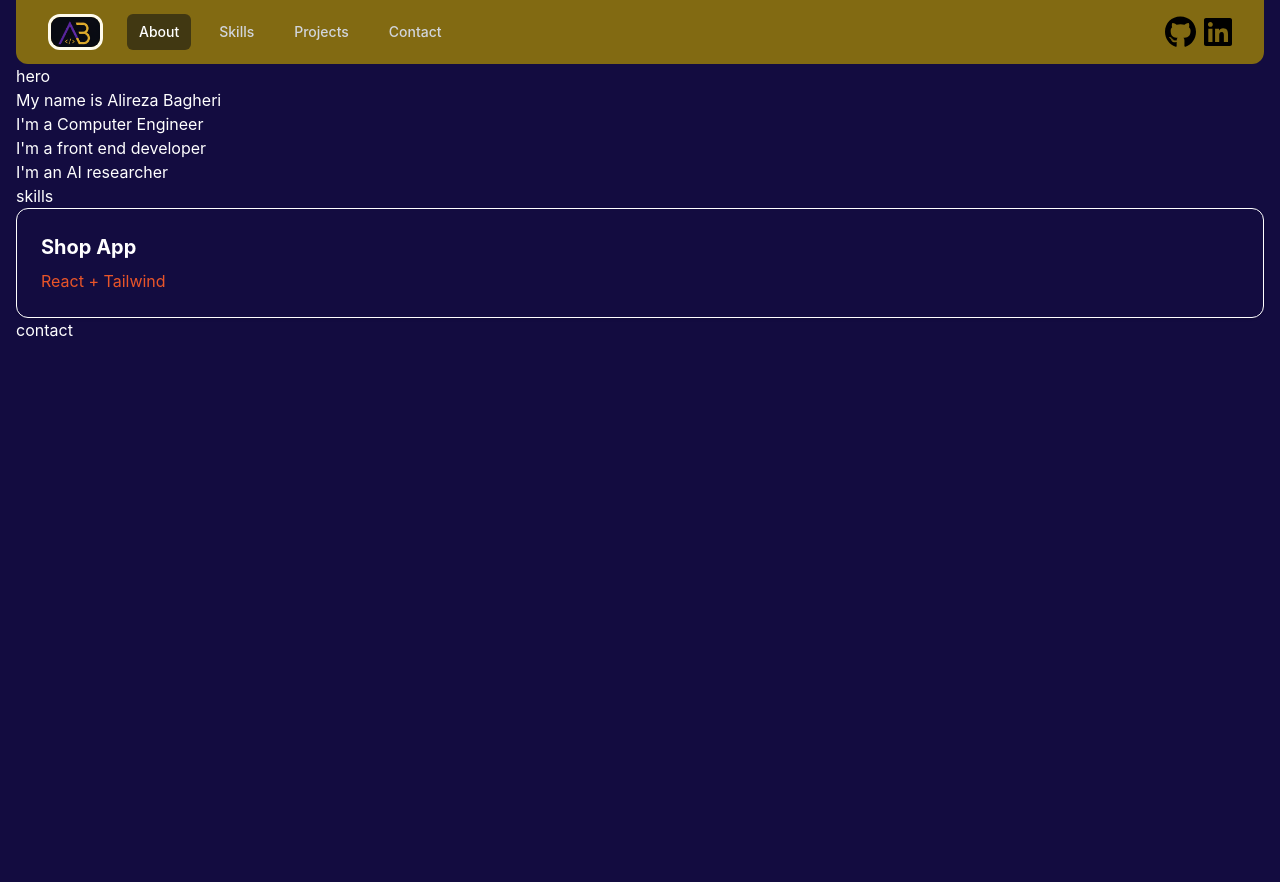
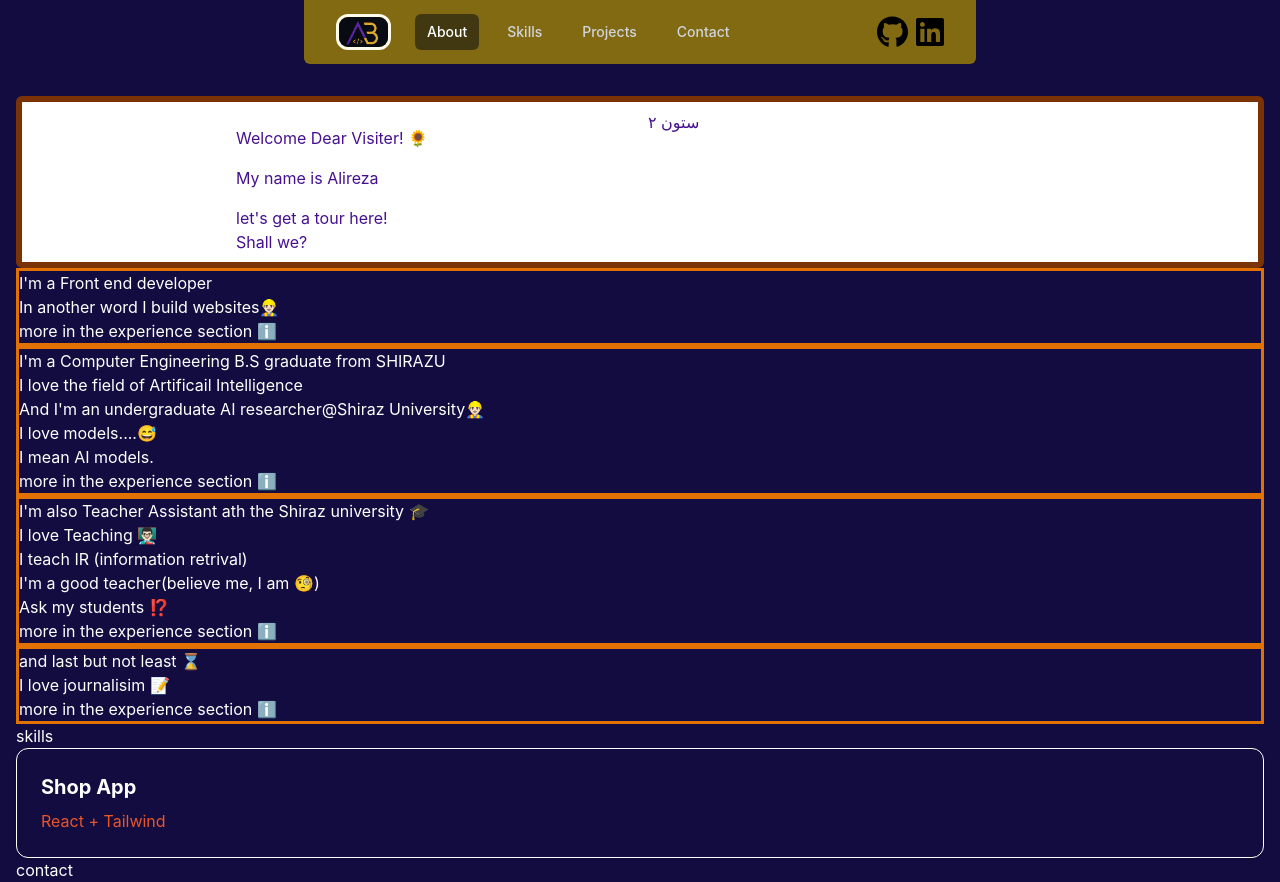
Before and after one commit to alireza-baqeri/my-resume, a React (Vite) app: page / in a window 1280 px wide. Before the commit the page ends 800 px from the top, so only its background shows below. Built offline with nearby package versions, Linux system fonts and the light colour scheme.

Commit message:
adding new sections including Hero part and About

```diff
--- a/src/components/About.jsx
+++ b/src/components/About.jsx
@@ -1,10 +1,31 @@
 function About() {
     return (<>
-        <p>My name is Alireza Bagheri</p>
-
-        <p>I'm a Computer Engineer</p>
-        <p>I'm a front end developer</p>
-        <p>I'm an AI researcher</p>
+        <div className={"border-3 border-amber-600"}>
+            <p>I'm a Front end developer</p>
+            <p>In another word I build websites👷🏻‍♂️</p>
+            <p> more in the experience section ℹ️</p>
+        </div>
+        <div className={"border-3 border-amber-600"}>
+            <p>I'm a Computer Engineering B.S graduate from SHIRAZU</p>
+            <p>I love the field of Artificail Intelligence</p>
+            <p>And I'm an undergraduate AI researcher@Shiraz University👷🏻‍♂️</p>
+            <p> I love models....😅</p>
+            <p> I mean AI models.</p>
+            <p> more in the experience section ℹ️</p>
+        </div>
+        <div className={"border-3 border-amber-600"}>
+            <p>I'm also Teacher Assistant ath the Shiraz university 🎓</p>
+            <p>I love Teaching 👨🏻‍🏫</p>
+            <p>I teach IR <span>(information retrival)</span></p>
+            <p>I'm a good teacher(believe me, I am 🧐)</p>
+            <p> Ask my students ⁉️</p>
+            <p> more in the experience section ℹ️</p>
+        </div>
+        <div className={"border-3 border-amber-600"}>
+            <p>and last but not least ⌛</p>
+            <p>I love journalisim 📝</p>
+            <p> more in the experience section ℹ️</p>
+        </div>
 
     </>);
 }
--- a/src/components/Hero.jsx
+++ b/src/components/Hero.jsx
@@ -1,6 +1,26 @@
 function Hero() {
     return (<>
-            hero
+        <div className="container">
+            <div className="grid grid-cols-12 gap-4 mt-8 bg-white rounded-md p-2  border-6 border-amber-900 ">
+                <div className={"text-brand-purple  col-start-3 col-span-4 "}>
+
+                    <h2 className={" mt-4 "}>
+                        Welcome Dear Visiter! 🌻
+                    </h2>
+                    <h1 className={" mt-4 "}>
+                        My name is Alireza</h1>
+                    <p className={" mt-4 "}>
+                        let's get a tour here!
+                    </p>
+                    <p>
+                        Shall we?
+                    </p>
+                </div>
+                <div className={"text-brand-purple"}>
+                    ستون ۲
+                </div>
+            </div>
+        </div>
     </>);
 }
 
--- a/src/components/Navbar.jsx
+++ b/src/components/Navbar.jsx
@@ -22,9 +22,9 @@ export default function Navbar() {
     return (
         <Disclosure
             as="nav"
-            className="relative bg-brand-drakyellow after:pointer-events-none after:absolute after:inset-x-0 after:bottom-0 after:h-px  rounded-b-xl "
+            className="relative after:pointer-events-none after:absolute after:inset-x-0 after:bottom-0 after:h-px   "
         >
-            <div className="mx-auto max-w-7xl px-2 sm:px-6 lg:px-8">
+            <div className="mx-auto max-w-2xl rounded-b-md bg-brand-drakyellow px-2 sm:px-6 lg:px-8">
                 <div className="relative flex h-16 items-center justify-between">
                     <div className="absolute inset-y-0 left-0 flex items-center sm:hidden">
                         {/* Mobile menu button*/}
```
